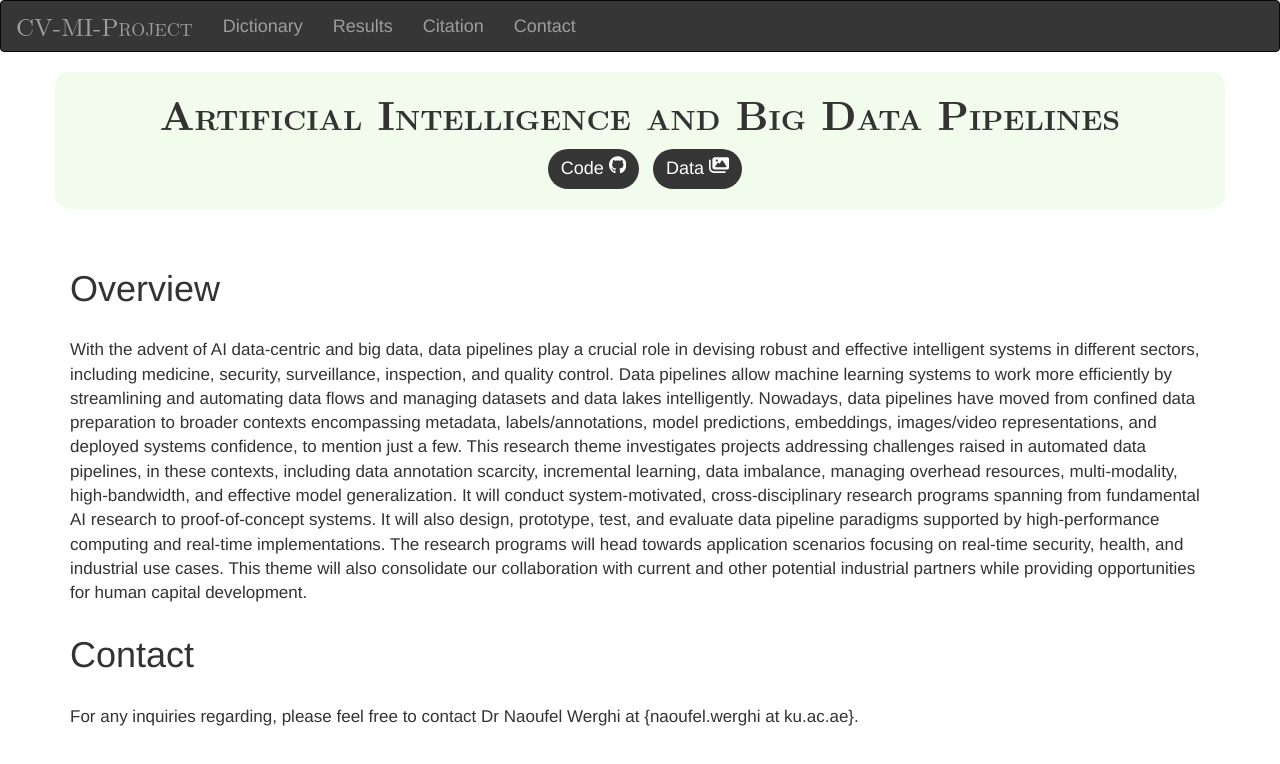
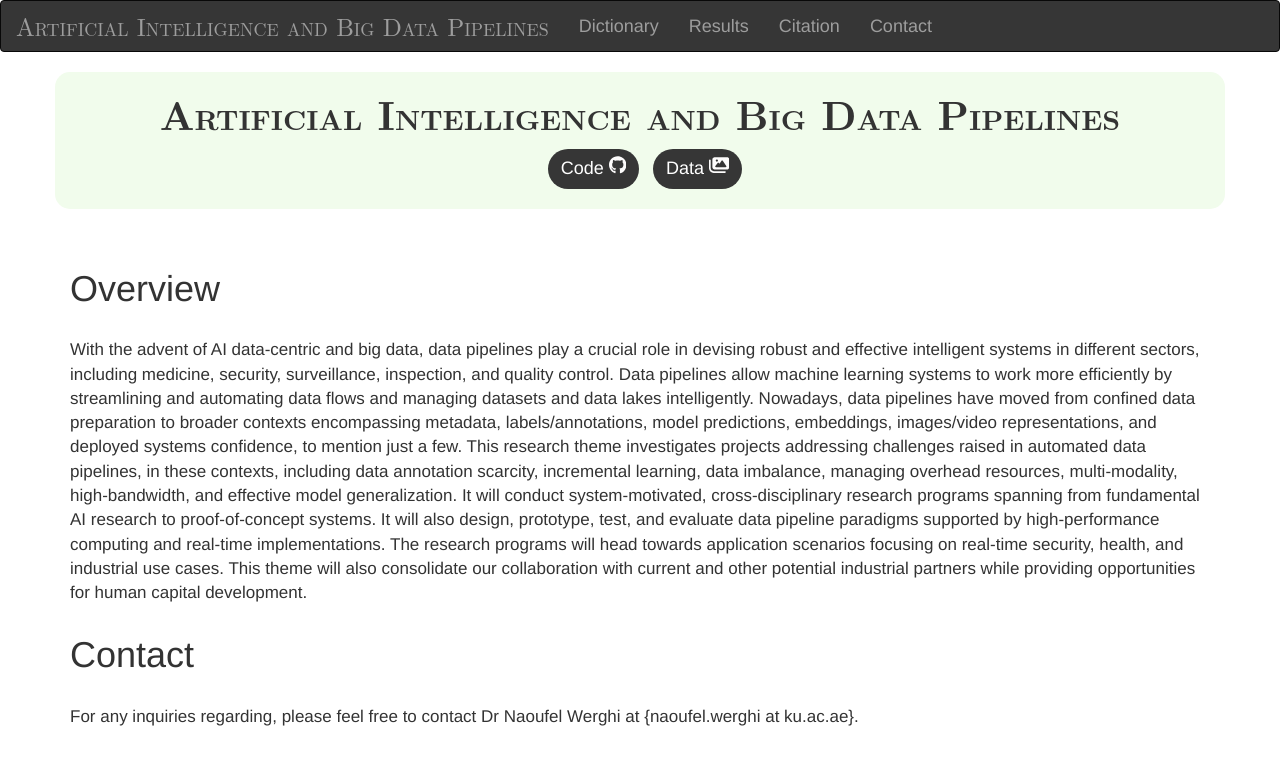
Before and after one commit to CV-MI/CV-MI-Project, a plain HTML site: page index.html in a window 1280 px wide. Drawn offline with nearby package versions, Linux system fonts and the light colour scheme.

Commit message:
Update index.html

```diff
--- a/index.html
+++ b/index.html
@@ -220,7 +220,7 @@
           <span class="icon-bar"></span>
           <span class="icon-bar"></span>
         </button>
-        <a class="navbar-brand font1 navsize1" href="https://CV-MI-Project.github.io/"><span class="quilt">CV-MI-Project</span></a>
+        <a class="navbar-brand font1 navsize1" href="https://CV-MI-Project.github.io/"><span class="quilt">Artificial Intelligence and Big Data Pipelines</span></a>
       </div>
       <div class="collapse navbar-collapse" id="myNavbar">
         <ul class="nav navbar-nav navsize">
```
